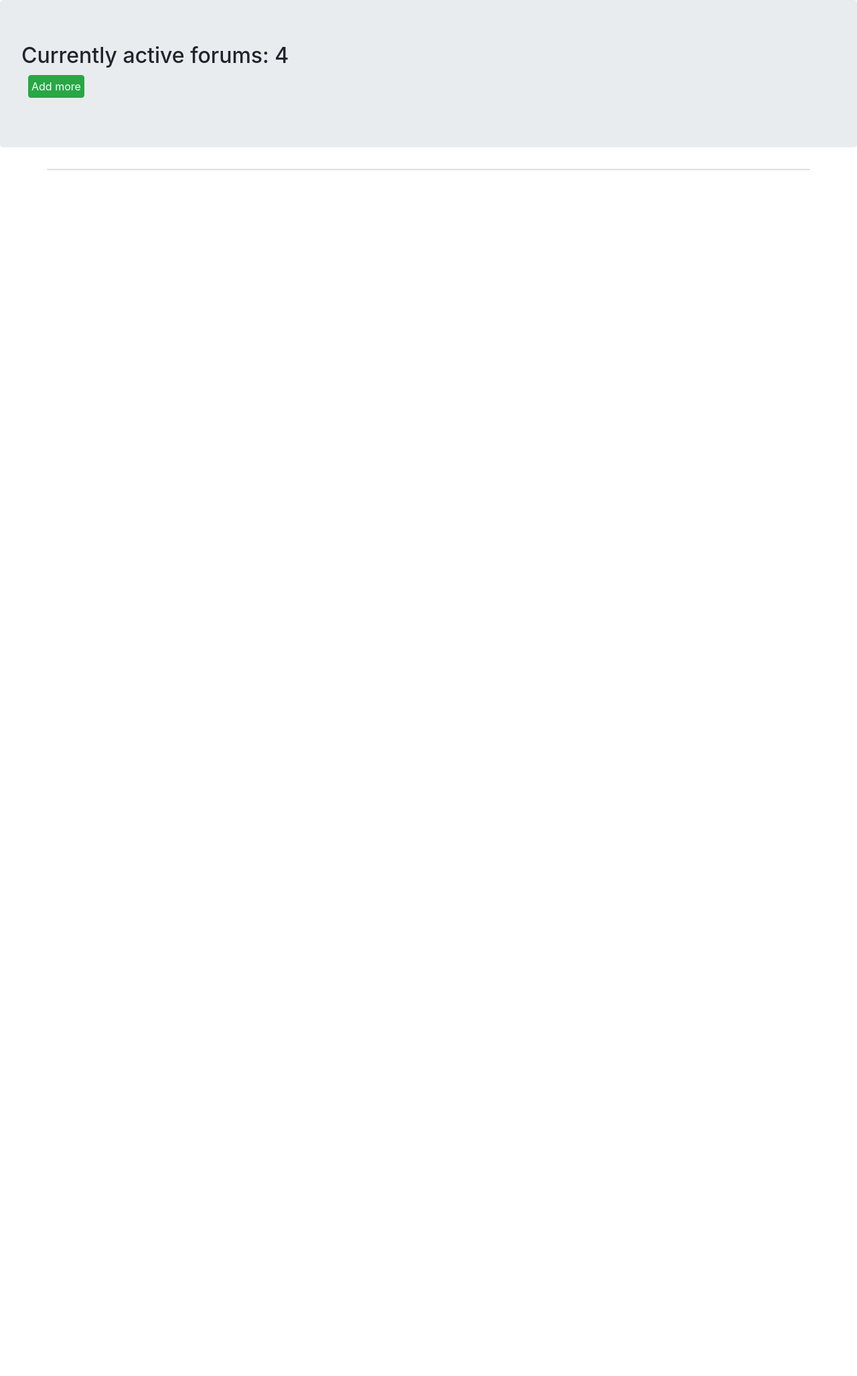
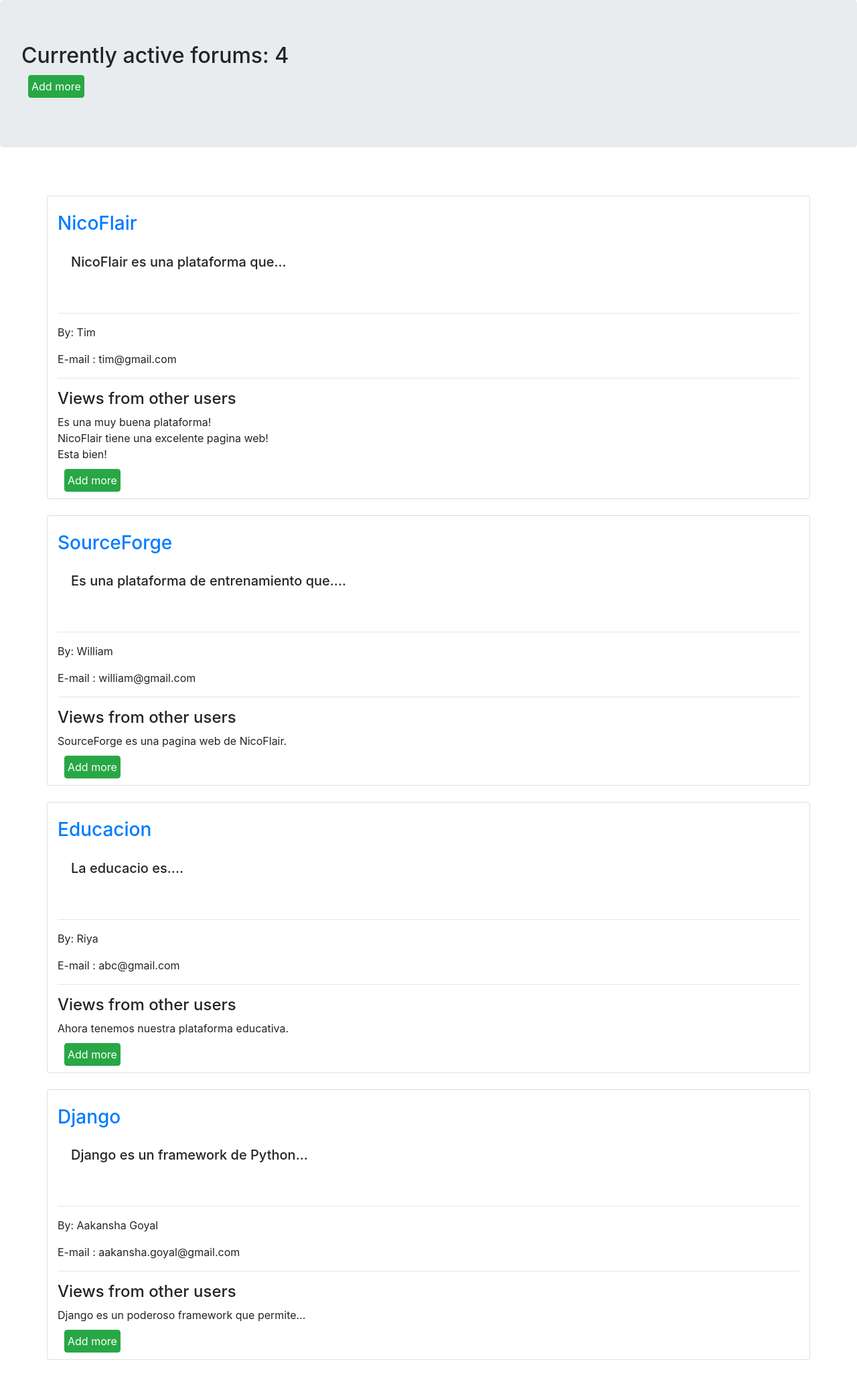
Before and after one commit to nicolasgonzalez98/forum-django, a Django app: page / in a window 1280 px wide. Shown: the whole page at 67% size. Before the commit the page ends 254 px from the top, so only its background shows below. Run offline with Django 4.2, Linux system fonts and the light colour scheme; data comes from the database, SQL or seed files in the repository; both versions use the stored data as it was after the commit; some libraries are stand-ins or nearby versions.

Commit message:
finiquitando

```diff
--- a/Discussion_Forum/templates/home.html
+++ b/Discussion_Forum/templates/home.html
@@ -14,10 +14,37 @@
                 <button class="btn btn-success" style="width:fit-content; padding: 4px; margin:10px;">Add more</button>
             </form>
     </h2>
+    <div class="card-columns" style="padding: 10px; margin: 20px;"></div>
 
-    <div class="card box container">
-
-    </div>
+    {% for forum in forums %}
+        <div class="card box container">
+            <br>
+            <h5 class="card-title">
+                <a href='{{forum.link}}'><h3>{{forum.topic}}</h3></a>
+                <div class="card-body container">
+                <p>{{forum.description}}</p>
+            </h5>
+            <hr>
+            <p>By: {{forum.name}}</p>
+            E-mail : {{forum.email}}
+            <hr>
+            <h4>Views from other users</h4>
+            {% for discuss in discussions %}
+                {%for objs in discuss%}
+                    {% if objs.forum == forum %}
+                        {{objs.discuss}}
+                        <br>
+                    {% endif %}
+                {%endfor%}
+            {% endfor %}
+            <form method="POST" action="{% url 'addInDiscussion' %}">
+                {% csrf_token %}
+                <button class="btn btn-success" style="width:fit-content; padding: 4px; margin:10px;">Add more</button>
+            </form>
+            </div>
+        </div>
+        <br>
+    {% endfor %}
 
     <script src="https://code.jquery.com/jquery-3.5.1.slim.min.js" integrity="sha384-DfXdz2htPH0lsSSs5nCTpuj/zy4C+OGpamoFVy38MVBnE+IbbVYUew+OrCXaRkfj" crossorigin="anonymous"></script>
     <script src="https://cdn.jsdelivr.net/npm/popper.js@1.16.0/dist/umd/popper.min.js" integrity="sha384-Q6E9RHvbIyZFJoft+2mJbHaEWldlvI9IOYy5n3zV9zzTtmI3UksdQRVvoxMfooAo" crossorigin="anonymous"></script>
--- a/Discussion_Forum/views.py
+++ b/Discussion_Forum/views.py
@@ -7,12 +7,15 @@
 def home(request):
     forums = Forum.objects.all()
     count = forums.count()
-
+    discussions = []
+    for i in forums:
+        discussions.append(i.discussion_set.all())
 
 
     ctx = {
         'forums': forums,
-        'count':count
+        'count':count,
+        'discussions':discussions
     }
     return render(request, 'home.html', ctx)
 
```
Also changed, not shown: db.sqlite3.
